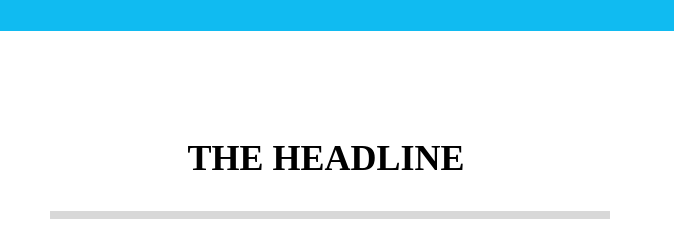
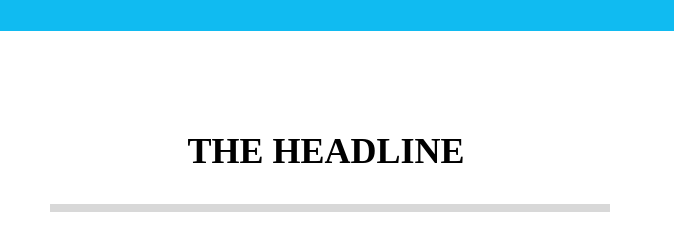
Before and after one commit to jwb094/jwbsite2402, a website: page index.html in a window 1280 px wide. Shown: the part 2660-2894 px from the top of the page, 606-1280 px from the left. Drawn offline with nearby package versions, Linux system fonts and the light colour scheme.

Commit message:
update(index.html - product_content) : refactor - heading h2 from p and added layout/positioning classes to line

```diff
--- a/index.html
+++ b/index.html
@@ -165,8 +165,8 @@
       <div class="l-container">
         <div class="row flex flex-row-reverse  gap-24 md.gap-0">
             <div class="col-xs-12 col-md-6 | flex justify-content-center flex-col">
-            <p class="text-center text-5xl uppercase bold md.mb-12">The Headline</p>
-        <hr class="border-4 border-secondary-grey-2 border-solid w-100p my-32 md.my-18 mr-auto ">
+            <h2 class="text-center text-5xl uppercase bold md.mb-12">The Headline</h2>
+              <hr class="border-4 border-secondary-grey-2 border-solid w-100p my-32 md.mt-18 md.mb-32 mr-auto ">
                <ul class="flex flex-col mx-24 md.text-center gap-12">
                 <li class="flex align-items-center">     <img class="w-2-12 ml-12 mr-16" src="https://placehold.co/32x32" alt=""> Lorem, ipsum</li>
                 <li class="flex align-items-center">     <img class="w-2-12 ml-12 mr-16" src="https://placehold.co/32x32" alt=""> consectetur adipisicing</li>
```
